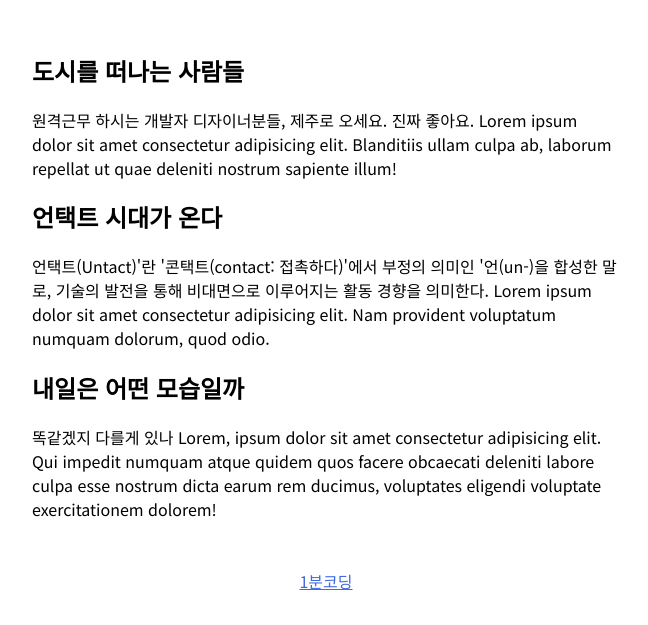
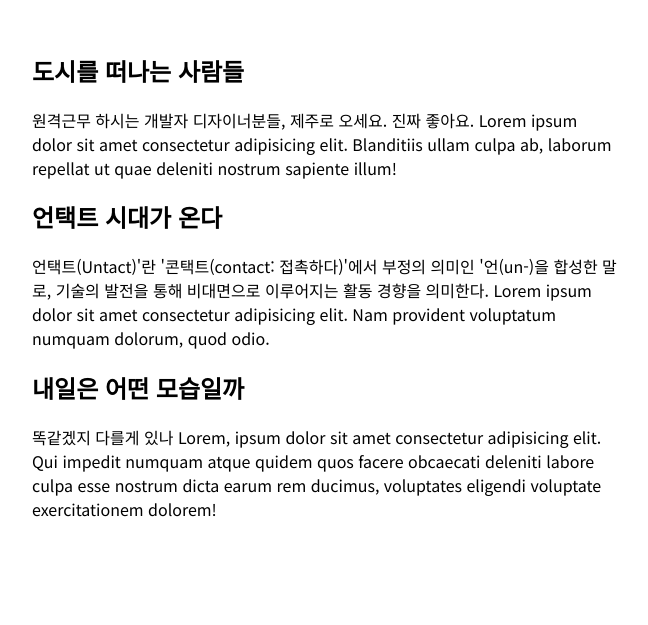
Before and after one commit to jayfulstory/bbc-covid19, a plain HTML site: page index.html in a window 1280 px wide. Shown: the part 6649-7274 px from the top of the page, without its empty margins (314-962 px from the left). After the commit the page ends 7186 px from the top, so only its background shows below. Drawn offline with Linux system fonts and the light colour scheme.

Commit message:
Update index.html

```diff
--- a/index.html
+++ b/index.html
@@ -155,13 +155,6 @@
         voluptate exercitationem dolorem!
       </p>
     </section>
-    <footer class="global-footer">
-      <a
-        href="https://www.youtube.com/channel/UC_s1FC7s5YVwDImzv-WG93Q"
-        target="blank"
-        >1분코딩</a
-      >
-    </footer>
 
     <script src="main.js"></script>
   </body>
```
